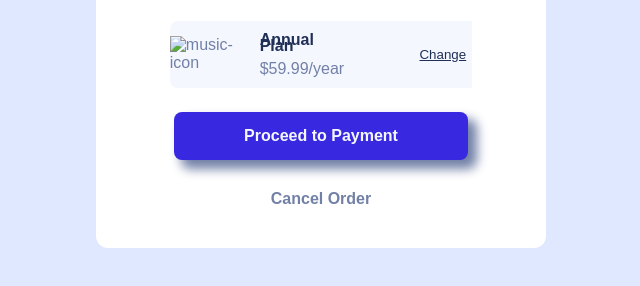
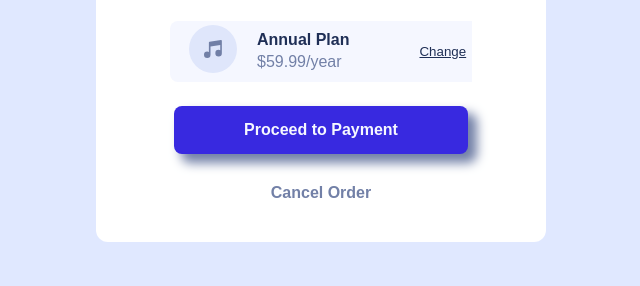
Before and after one commit to littledragonshrimp/orderSummaryTest, a plain HTML site: page index.html in a window 1280 px wide. Shown: the part 484-770 px from the top of the page, without its empty margins (319-959 px from the left). Drawn offline with nearby package versions, Linux system fonts and the light colour scheme; files that its build step writes are made by us from their sources; the site is published under a folder, as on GitHub Pages, so addresses that start at the root find nothing.

Commit message:
4th commit

```diff
--- a/index.html
+++ b/index.html
@@ -38,7 +38,7 @@
     </div>
 
     <div class="checkout-details">
-      <span class="left"><img src="/images/icon-music.svg" alt="music-icon"></span>
+      <span class="left"><img src="images/icon-music.svg" alt="music-icon"></span>
 
       <span class="middle">
       <p class="annual-plan"><b>Annual Plan</b></p>
```
